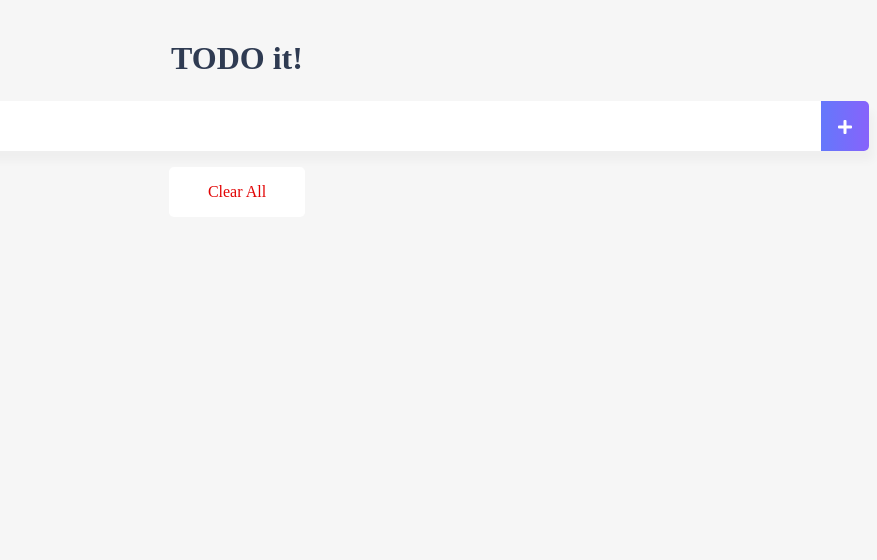
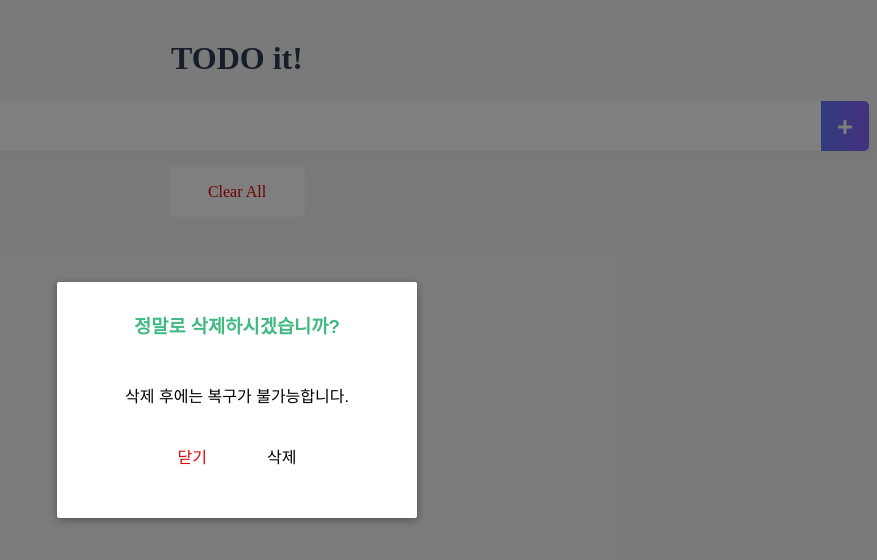
Before and after one commit to JongMany/vue-study, a Vue app in the folder vue-intermediate/: page / in a window 1280 px wide. Both pictures are taken after a click on the element "Clear All". Shown: the top 560 px of the page, without its empty margins (403-1280 px from the left). Built offline with nearby package versions, Linux system fonts and the light colour scheme.

Commit message:
Refactor: AppModal

```diff
--- a/vue-intermediate/src/components/TodoFooter.vue
+++ b/vue-intermediate/src/components/TodoFooter.vue
@@ -1,15 +1,33 @@
 <template>
   <div class="clearAllContainer">
-    <span class="clearAllBtn" @click="clearTodo">Clear All</span>
+    <span class="clearAllBtn" @click="showModal = true">Clear All</span>
+    <!-- Modal -->
+    <app-modal v-if="showModal" @close="showModal = false">
+      <template #header> <h3>정말로 삭제하시겠습니까?</h3> </template>
+      <template #body>
+        <p>삭제 후에는 복구가 불가능합니다.</p>
+        <div class="modalBtnContainer">
+          <span class="cancelBtn" @click="showModal = false">닫기</span>
+          <span class="confirmBtn" @click="clearTodo">삭제</span>
+        </div>
+      </template>
+    </app-modal>
   </div>
 </template>
 
 <script>
+import { mapMutations } from "vuex";
+import AppModal from "./shared/AppModal.vue";
+
 export default {
+  data() {
+    return { showModal: false };
+  },
   methods: {
-    clearTodo() {
-      this.$store.commit("clearAllTodoItems");
-    },
+    ...mapMutations({ clearTodo: "clearAllTodoItems" }),
+  },
+  components: {
+    AppModal: AppModal,
   },
 };
 </script>
@@ -27,4 +45,24 @@ export default {
   color: #e20303;
   display: block;
 }
+
+.modalBtnContainer {
+  display: flex;
+  justify-content: center;
+  align-items: center;
+  column-gap: 60px;
+  height: 40px;
+}
+
+.cancelBtn {
+  border: none;
+  cursor: pointer;
+  color: #e20303;
+}
+
+.confirmBtn {
+  border: none;
+  cursor: pointer;
+  color: black;
+}
 </style>
```
